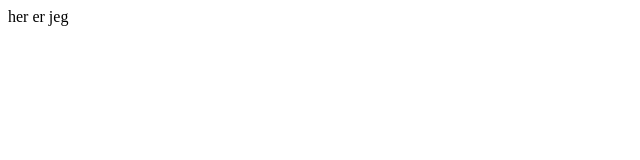
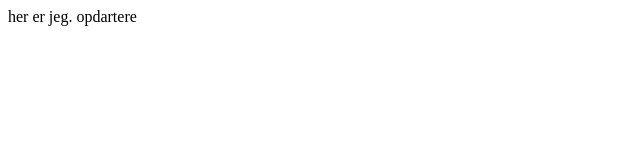
Before and after one commit to jhpe/radar, a plain HTML site: page index.html in a window 1280 px wide. Shown: the full height of the page, 0-640 px from the left. Drawn offline with Linux system fonts and the light colour scheme.

Commit message:
Opdateret

```diff
--- a/index.html
+++ b/index.html
@@ -1,3 +1,3 @@
 <html>
-her er jeg
+her er jeg. opdartere
 </html>
```
